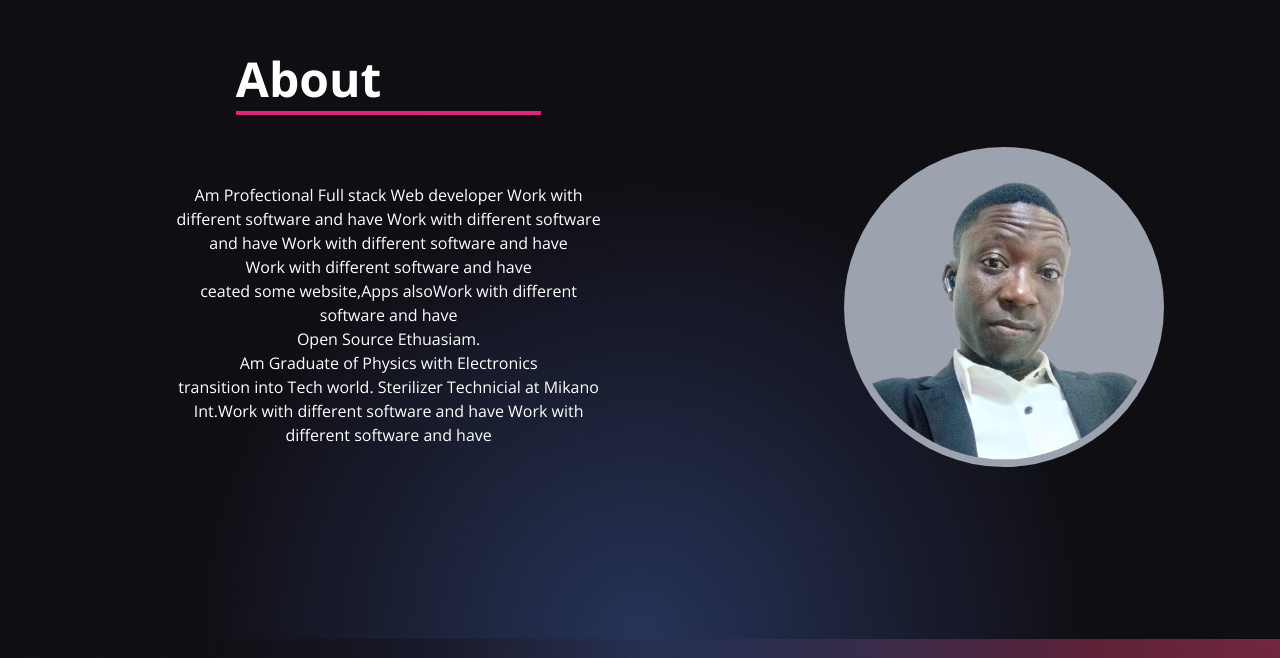
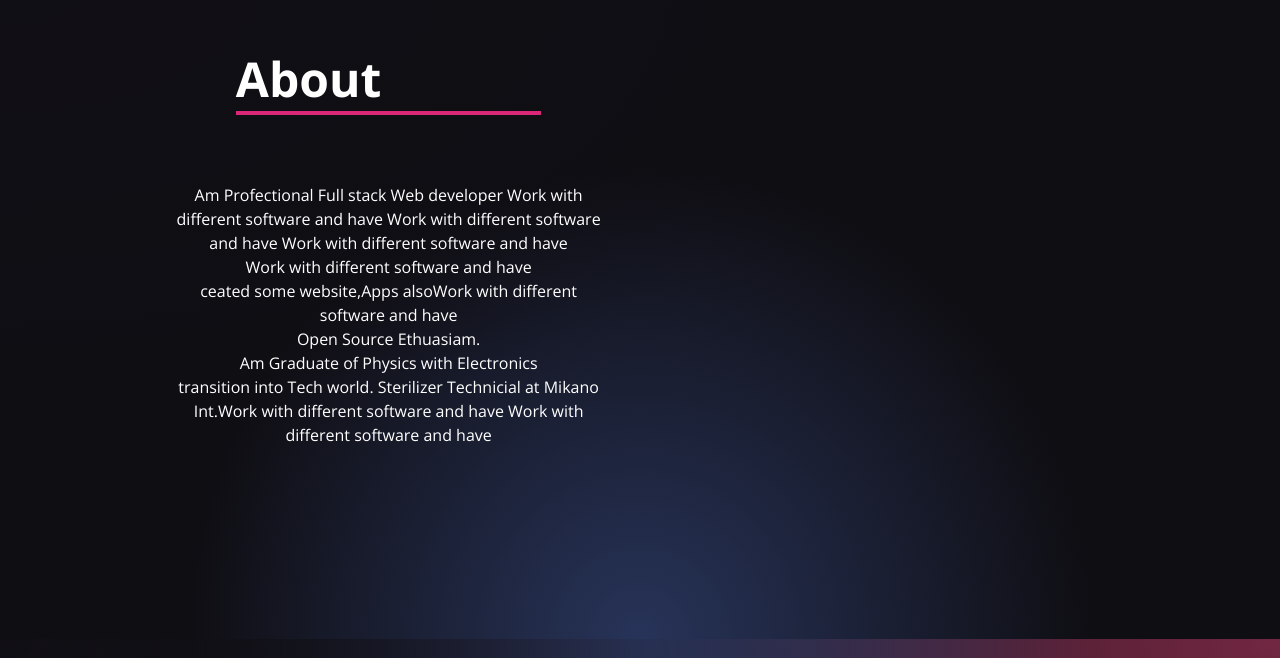
Before and after one commit to ShorunTech/Portfolio_Building, a React (Vite) app: page / in a window 1280 px wide. Shown: the part 711-1369 px from the top of the page. Built offline with nearby package versions, Linux system fonts and the light colour scheme.

Commit message:
about.jsx

```diff
--- a/src/components/About.jsx
+++ b/src/components/About.jsx
@@ -24,8 +24,9 @@ const About = () => {
           </div>
           <div className="w-full flex flex-row-reverse  items-center justify-start  md:mt-0 mt-1 pl-4 pr-9">
         <div className="justify-end items-start flex-col rounded">
-         <img src={me16} alt="me16" className="w-80  transition ease-in-out delay-150 bg-gray-400 hover:-translate-y-1 hover:scale-110 hover:bg-red-300 duration-300 cursor-pointer rounded-full"/>
-        </div>
+
+
+         </div>
 
        </div>
 
```
